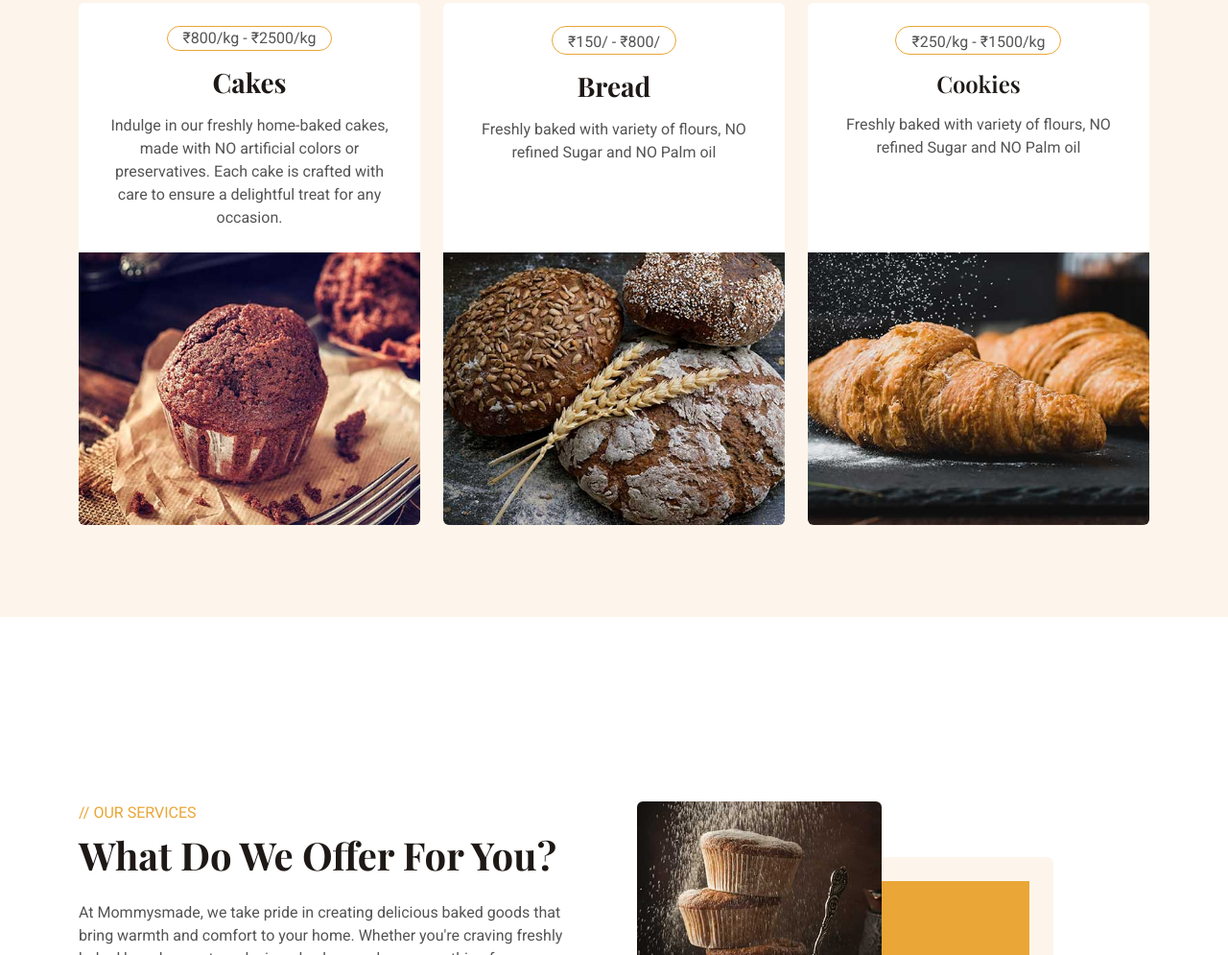
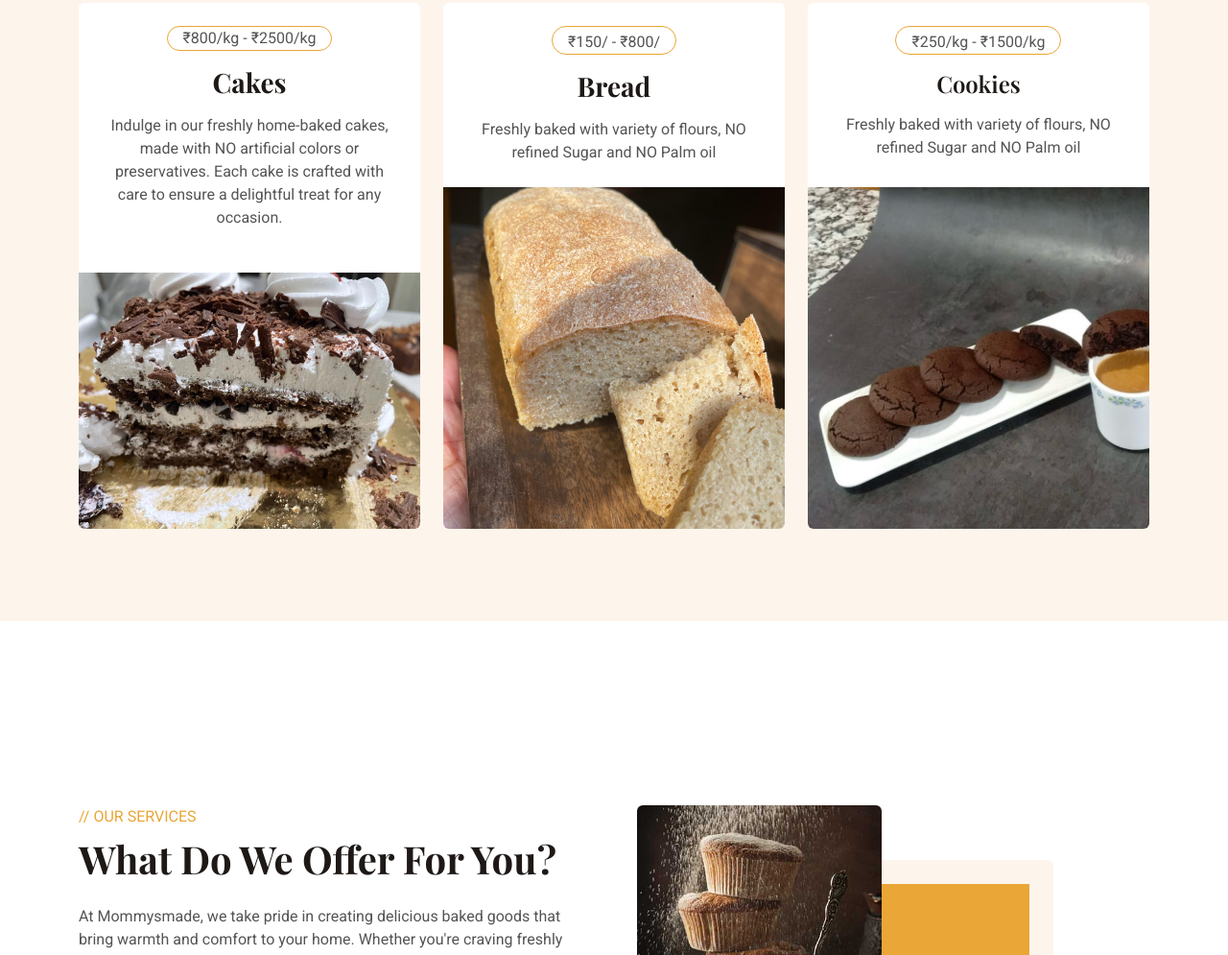
Before and after one commit to Ayushsharmagit/MommysMade.github.io, a plain HTML site: page index.html in a window 1280 px wide. Shown: the part 2951-3946 px from the top of the page at 96% size. Drawn offline with nearby package versions, Linux system fonts and the light colour scheme.

Commit message:
cake bread images

```diff
--- a/index.html
+++ b/index.html
@@ -270,7 +270,7 @@
                                 occasion.</span>
                         </div>
                         <div class="position-relative mt-auto">
-                            <img class="img-fluid" src="img/product-1.jpg" alt="">
+                            <img class="img-fluid" src="img/cake.jpeg" alt="">
                             <div class="product-overlay">
                                 <a class="btn btn-lg-square btn-outline-light rounded-circle" href=""><i
                                         class="fa fa-eye text-primary"></i></a>
@@ -287,7 +287,7 @@
                             <span>Freshly baked with variety of flours, NO refined Sugar and NO Palm oil</span>
                         </div>
                         <div class="position-relative mt-auto">
-                            <img class="img-fluid" src="img/product-2.jpg" alt="">
+                            <img class="img-fluid" src="img/bread.jpeg" alt="">
                             <div class="product-overlay">
                                 <a class="btn btn-lg-square btn-outline-light rounded-circle" href=""><i
                                         class="fa fa-eye text-primary"></i></a>
@@ -304,7 +304,7 @@
                             <span>Freshly baked with variety of flours, NO refined Sugar and NO Palm oil</span>
                         </div>
                         <div class="position-relative mt-auto">
-                            <img class="img-fluid" src="img/product-3.jpg" alt="">
+                            <img class="img-fluid" src="img/cookie.jpeg" alt="">
                             <div class="product-overlay">
                                 <a class="btn btn-lg-square btn-outline-light rounded-circle" href=""><i
                                         class="fa fa-eye text-primary"></i></a>
```
Also changed, not shown: img/bread.jpeg (added), img/cake.jpeg (added), img/cookie.jpeg (added).
